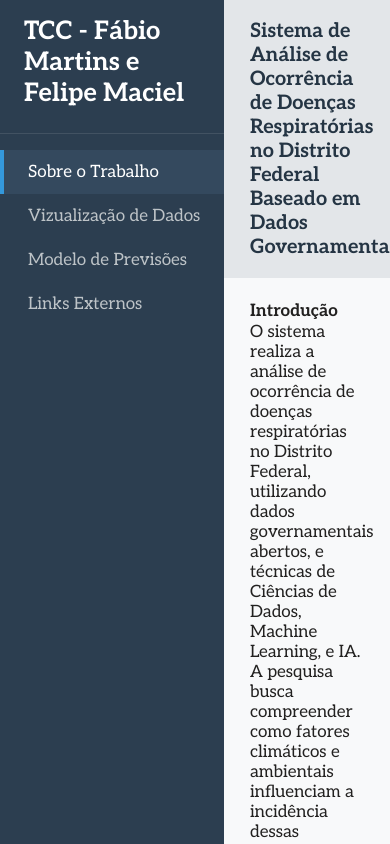
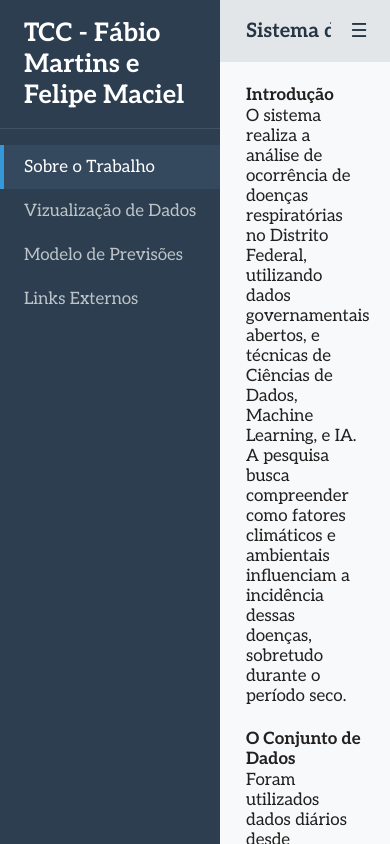
Before and after one commit to Fabio5271/TCC-Web, an Angular app: page /#/about in a window 390 px wide. Built offline with nearby package versions, Linux system fonts and the light colour scheme.

Commit message:
Collapsable sidebar, Responsive header layout, More responsive pages layout

```diff
--- /dev/null
+++ b/src/app/core/sidebar.service.ts
@@ -0,0 +1,18 @@
+import { Injectable } from '@angular/core';
+import { BehaviorSubject } from 'rxjs';
+
+@Injectable({
+  providedIn: 'root'
+})
+export class SidebarService {
+  private isCollapsedSubject = new BehaviorSubject<boolean>(false)
+  public isCollapsed$ = this.isCollapsedSubject.asObservable()
+
+  toggle() {
+    this.isCollapsedSubject.next(!this.isCollapsedSubject.value)
+  }
+
+  setCollapsed(collapsed: boolean) {
+    this.isCollapsedSubject.next(collapsed)
+  }
+}
--- a/src/app/layout/header/header.component.html
+++ b/src/app/layout/header/header.component.html
@@ -1,3 +1,4 @@
 <div class="header-box">
-    <h3 class="page-title">{{title}}</h3>
+    <h3 class="page-title" [class.not-full-width] = "!isSidebarCollapsed()">{{title}}</h3>
+    <button class="sidebar-toggle" (click)="toggleSidebar()">☰</button>
 </div>
--- a/src/app/layout/header/header.component.scss
+++ b/src/app/layout/header/header.component.scss
@@ -1,8 +1,58 @@
 .header-box {
-  padding: 1.2rem 1.6rem;
-  background: rgba($color: #2c3e50, $alpha: 0.1)
+  display: flex;
+  width: 100%;
+  flex-wrap: nowrap;
+  background: rgba($color: #2c3e50, $alpha: 0.1);
+  // container-type: inline-size;
 }
 
 .page-title {
   color: #253544;
+  width: 100%;
+  margin: 1.2rem 0.5rem 1.2rem 1.6rem;
+  text-wrap: wrap;
+  overflow: hidden;
 }
+
+.sidebar-toggle {
+  margin: auto 0.7rem auto 0;
+  padding: 0.3rem 0.7rem 0.4rem 0.7rem;
+  border: none;
+  background: none;
+  border-radius: 0.3rem;
+  font-size: 1.2rem;
+  cursor: pointer;
+  color: #253544;
+  transition: background-color 300ms ease;
+
+  &:hover {
+    background: rgba($color: #2c3e50, $alpha: 0.1);
+  }
+}
+
+@media (width < 540px) {
+  .page-title {
+    &.not-full-width {
+      text-wrap: nowrap;
+      animation: none;
+      overflow: hidden;
+    }
+  }
+
+  .page-title {
+    text-wrap: nowrap;
+    animation: enable-wrap 0s ease 750ms forwards;
+  }
+}
+
+@keyframes enable-wrap {
+  to {
+    text-wrap: wrap;
+  }
+}
+
+@keyframes disable-wrap {
+  to {
+    text-wrap: nowrap;
+  }
+}
--- a/src/app/layout/header/header.component.ts
+++ b/src/app/layout/header/header.component.ts
@@ -1,5 +1,7 @@
 import { Component, inject, OnInit } from '@angular/core';
 import { TitleService } from '../../core/title.service';
+import { SidebarService } from '../../core/sidebar.service';
+import { toSignal } from '@angular/core/rxjs-interop';
 
 @Component({
   selector: 'app-header',
@@ -9,9 +11,15 @@ import { TitleService } from '../../core/title.service';
 })
 export class HeaderComponent implements OnInit {
   private readonly titleService = inject(TitleService)
+  private readonly sidebarService = inject(SidebarService)
+  protected isSidebarCollapsed = toSignal(this.sidebarService.isCollapsed$, { initialValue: false })
   protected title = ''
 
   ngOnInit(): void {
     this.titleService.title$.subscribe(t => { this.title = t })
   }
+
+  toggleSidebar() {
+    this.sidebarService.toggle()
+  }
 }
--- a/src/app/layout/sidebar/sidebar.component.html
+++ b/src/app/layout/sidebar/sidebar.component.html
@@ -1,7 +1,9 @@
-<div class="sidebar">
+<div class="sidebar" [class.collapsed]="isCollapsed()">
   <div class="title">
     <h2>TCC - Fábio Martins e Felipe Maciel</h2>
   </div>
+
+  <div class="divider"></div>
 
   <nav class="nav-menu">
     <a routerLink="/about" routerLinkActive="active" class="nav-item">
--- a/src/app/layout/sidebar/sidebar.component.scss
+++ b/src/app/layout/sidebar/sidebar.component.scss
@@ -0,0 +1,63 @@
+.sidebar {
+  padding: 0;
+  min-height: 100vh;
+  height: 100vh;
+  width: min-content;
+  max-width: 15rem;
+  background: #2c3e50;
+  color: white;
+  overflow-y: auto;
+  overflow-x: hidden;
+  transition: max-width 0.7s ease;
+
+  &.collapsed {
+    max-width: 0px;
+    overflow: hidden;
+    transition: max-width 0.7s 0.1s ease;
+
+    .title {
+      opacity: 0;
+      max-height: 0px;
+      transition:
+        opacity 0.3s ease,
+        max-height 0.3s 0.1s ease;
+    }
+  }
+
+  .title {
+    max-height: 9rem;
+    padding: 1.1rem 1.5rem;
+    text-wrap-mode: wrap;
+    overflow: hidden;
+    transition:
+      opacity 0.3s 0.4s ease,
+      max-height 0.3s 0.3s ease;
+  }
+}
+
+.divider {
+  background: rgba(255, 255, 255, 0.1);
+  height: 1px;
+  width: 100%;
+  margin: 0 0 1rem 0;
+}
+
+.nav-menu {
+  display: flex;
+  flex-direction: column;
+  text-wrap-mode: nowrap;
+}
+
+.nav-item {
+  padding: 12px 1.5rem;
+  color: #bdc3c7;
+  text-decoration: none;
+  transition: all 500ms;
+
+  &:hover,
+  &.active {
+    background: #34495e;
+    color: white;
+    box-shadow: inset 4px 0 #3498db;
+  }
+}
--- a/src/app/layout/sidebar/sidebar.component.ts
+++ b/src/app/layout/sidebar/sidebar.component.ts
@@ -1,5 +1,7 @@
-import { Component } from '@angular/core';
+import { Component, inject } from '@angular/core';
 import { RouterLink, RouterLinkActive } from '@angular/router';
+import { SidebarService } from '../../core/sidebar.service';
+import { toSignal } from '@angular/core/rxjs-interop';
 
 @Component({
   selector: 'app-sidebar',
@@ -8,5 +10,10 @@ import { RouterLink, RouterLinkActive } from '@angular/router';
   styleUrl: './sidebar.component.scss'
 })
 export class SidebarComponent {
+  private readonly service = inject(SidebarService)
+  protected isCollapsed = toSignal(this.service.isCollapsed$, { initialValue: false })
 
+  toggle() {
+    this.service.toggle()
+  }
 }
--- a/src/app/pages/graphs/graphs.component.html
+++ b/src/app/pages/graphs/graphs.component.html
@@ -12,7 +12,7 @@
     <p>Aqui estão representados os fatores (dados) mais importantes, que mais influenciaram na previsão do modelo
         XGBoost. Cada ponto nos gráficos representa a medida do determinado fator e o número de casos observados em um
         dia.</p>
-    <div class="img-container dyn-img-cont graphs-container">
+    <div class="img-container graphs-container">
         <div class="graph-box">
             <img class="graph" src="umd-15d-cases.png" alt="Umidade rel. méd. últ. 15d">
             <span class="img-label">Umidade relativa média - últimos 15 dias</span>
--- a/src/app/pages/xgboost/xgboost.component.html
+++ b/src/app/pages/xgboost/xgboost.component.html
@@ -11,7 +11,7 @@
 <div class="spacer-30"></div>
 <section>
     <h4 class="section-title mb-3">Fatores que Mais Influenciam no Número de Casos Diários</h4>
-    <div class="img-container nowrap">
+    <div class="img-container dyn-img-cont">
         <img class="graph" src="xgboost-top-feat-1-8.png" alt="Fatores Mais Importantes XGBoost">
         <img class="graph" src="xgboost-top-feat-9-16.png" alt="Fatores Mais Importantes XGBoost">
     </div>
--- a/src/app/pages/xgboost/xgboost.component.scss
+++ b/src/app/pages/xgboost/xgboost.component.scss
@@ -0,0 +1,4 @@
+.dyn-img-cont img {
+    flex: 1 1 25rem;
+    max-width: 750px;
+}
--- a/src/styles.scss
+++ b/src/styles.scss
@@ -10,46 +10,6 @@ main {
   overflow: hidden;
   font-family: Aleo, "Noto Serif", "Times New Roman", serif;
   font-size: 17px;
-}
-
-.sidebar {
-  height: 100vh;
-  min-height: 100vh;
-  width: min-content;
-  background: #2c3e50;
-  color: white;
-  padding: 1rem 0;
-  flex-shrink: 0;
-  overflow-y: auto;
-}
-
-.sidebar .title {
-  padding: 0 1.5rem 1.5rem;
-  border-bottom: 1px solid rgba(255, 255, 255, 0.1);
-  margin-bottom: 1rem;
-  text-wrap-mode: wrap;
-}
-
-.nav-menu {
-  display: flex;
-  flex-direction: column;
-  text-wrap-mode: nowrap;
-}
-
-.nav-item {
-  padding: 12px 1.5rem;
-  color: #bdc3c7;
-  font-family: Aleo !important;
-  text-decoration: none;
-  transition: all 500ms;
-  border-left: 4px solid #2c3e50;
-
-  &:hover,
-  &.active {
-    background: #34495e;
-    color: white;
-    border-left: 4px solid #3498db;
-  }
 }
 
 .main-content {
@@ -88,11 +48,6 @@ main {
   &>* {
     flex-shrink: 1;
   }
-}
-
-.dyn-img-cont img {
-  flex: 1 1 25rem;
-  max-width: 35rem;
 }
 
 .nowrap {
```
